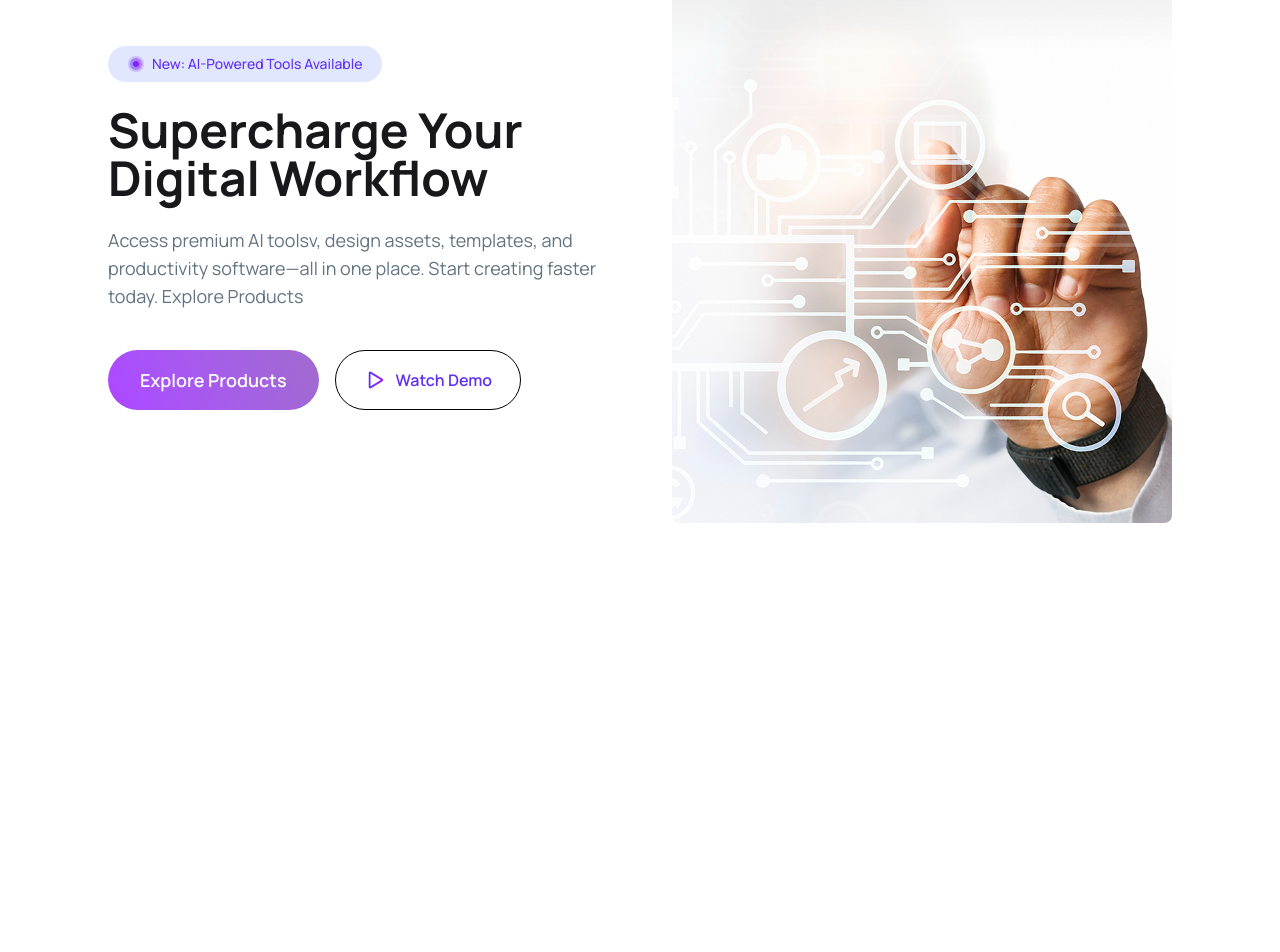
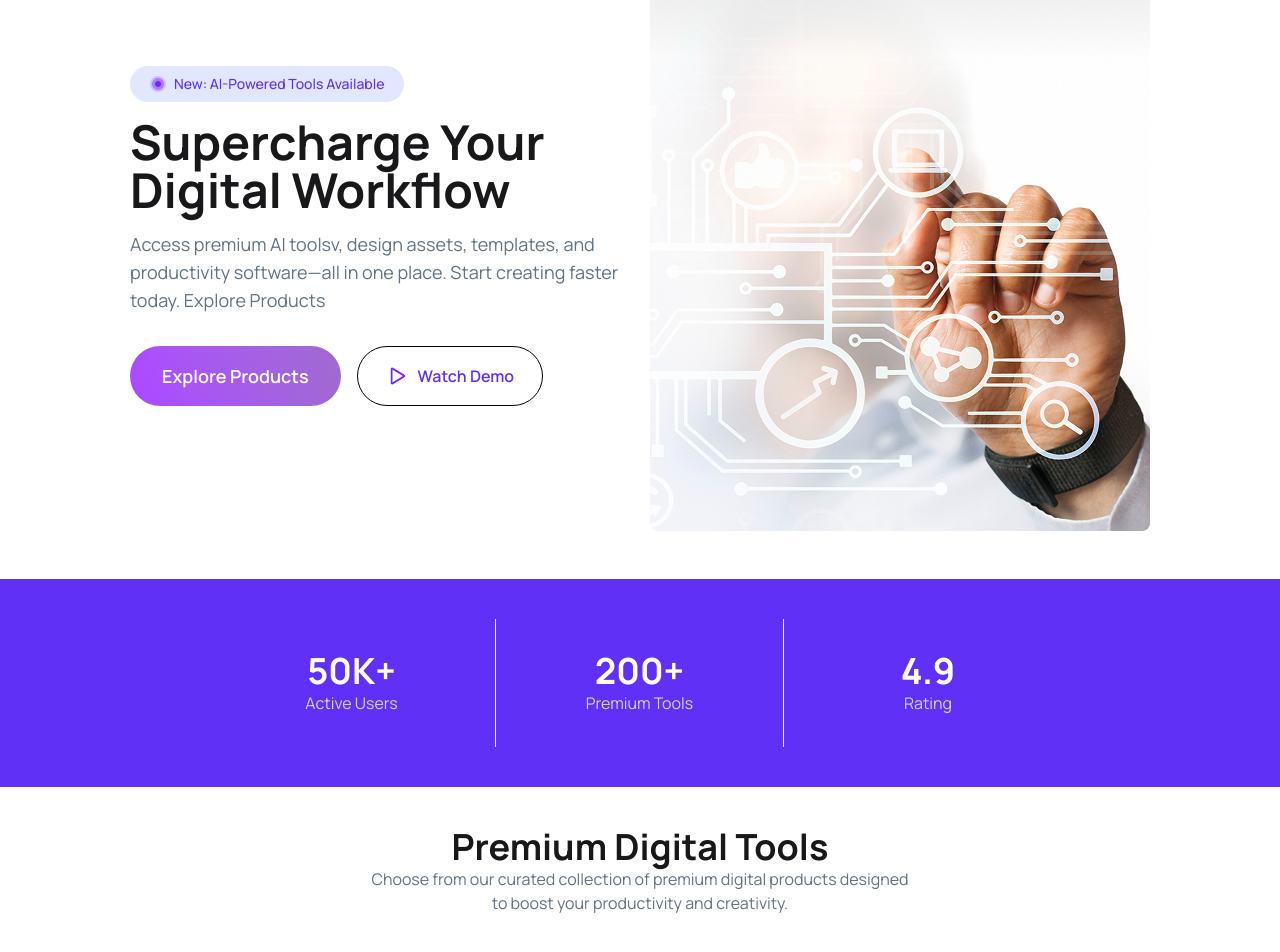
Before and after one commit to MDSOBUJMADBOR/assignment-6, a React (Vite) app: page / in a window 1280 px wide. Shown: the part 180-1132 px from the top of the page. Before the commit the page ends 800 px from the top, so only its background shows below. Built offline with nearby package versions, Linux system fonts and the light colour scheme.

Commit message:
Active section and Premium section added

```diff
--- a/src/App.jsx
+++ b/src/App.jsx
@@ -1,6 +1,8 @@
 
 import './App.css'
+import Active from './component/Banner/Active'
 import BanNer from './component/Banner/BanNer'
+import Premium from './component/Banner/Premium'
 import Navbar from './component/Navbar/Navbar'
 
 
@@ -11,6 +13,8 @@ function App() {
     <>
     <Navbar></Navbar>
    <BanNer></BanNer>
+   <Active></Active>
+   <Premium></Premium>
 
 
 </>
--- /dev/null
+++ b/src/component/Banner/Active.jsx
@@ -0,0 +1,30 @@
+import React from 'react';
+
+const Active = () => {
+          return (
+                    <div className='bg-[#6130f7]'>
+      <div className='max-w-6xl mx-auto flex flex-wrap justify-center p-10 '>
+
+
+
+<div className='text-white  p-8 w-72 text-center border-r border-white-500'>
+          <h1 className='text-4xl font-bold '>50K+</h1>
+          <p className='text-gray-300'>Active Users</p>
+</div>
+<div className='text-white  p-8 w-72 text-center border-r border-white-500'>
+          <h1 className='text-4xl font-bold '>200+</h1>
+          <p className='text-gray-300'>Premium Tools</p>
+</div>
+<div className='text-white p-8 w-72 text-center '>
+          <h1 className='text-4xl font-bold '>4.9</h1>
+          <p className='text-gray-300'>Rating</p>
+</div>
+
+      </div>
+
+
+                    </div>
+          );
+};
+
+export default Active;
--- a/src/component/Banner/BanNer.jsx
+++ b/src/component/Banner/BanNer.jsx
@@ -7,10 +7,11 @@ const BanNer = () => {
           return (
 
 
-<div className="max-w-6xl mx-auto flex items-center my-10">
-      <div className=" mx-auto grid grid-cols-1 lg:grid-cols-2 gap-10 items-center ">
+<div className="max-w-6xl mx-auto my-12">
+      <div className="flex flex-wrap justify-center items-center gap-2">
               {/* Left Content */}
-             <div className="space-y-6">
+                                        <div className='space-y-4'>
+
                                         <div className="inline-flex items-center gap-2 bg-[#e1e7ff]  text-[#6130f7] text-sm        font-medium px-5 py-2 rounded-full">
                                         <img src={GradientImage} alt="" />
                                         New: AI-Powered Tools Available
@@ -18,13 +19,7 @@ const BanNer = () => {
 
                                          <h1 className='text-5xl font-bold'>Supercharge Your  <br /> Digital Workflow </h1>
 
-                                        {/* <h1 className="text-4xl lg:text-5xl font-bold leading-tight tracking-tighter text-red-600">
-                                        One Subscription.
-                                        <br />
-                                        <span className="bg-linear-to-r from-red-400 via-orange-400 to-amber-400 bg-clip-text text-transparent">
-                                        All the AIs You Need
-                                        </span>
-                                                  </h1> */}
+
 
                                         <p className="text-lg text-[#627382] max-w-lg">
                                         Access premium AI toolsv, design assets, templates, and productivity software—all in one place. Start creating faster today.
@@ -45,14 +40,15 @@ const BanNer = () => {
                                         </button>
                                         </div>
 
+                                        </div>
 
 
 
-            </div>
+
 
                        {/* Right Image */}
-                    <div className="relative flex justify-center lg:justify-end">
-                              <div className="relative">
+                    <div className=" flex justify-center lg:justify-end">
+                              <div >
                               <img src={BanNerImage} alt="" />
                               </div>
                     </div>
--- /dev/null
+++ b/src/component/Banner/Premium.jsx
@@ -0,0 +1,15 @@
+import React from 'react';
+
+const Premium = () => {
+          return (
+                    <div className='text-center my-10'>
+                    <h1 className='text-4xl font-bold'>Premium Digital Tools</h1>
+                    <p className='text-[#627382]'>Choose from our curated collection of premium digital products designed <br />to boost your productivity and creativity.</p>
+
+
+
+                    </div>
+          );
+};
+
+export default Premium;
```
